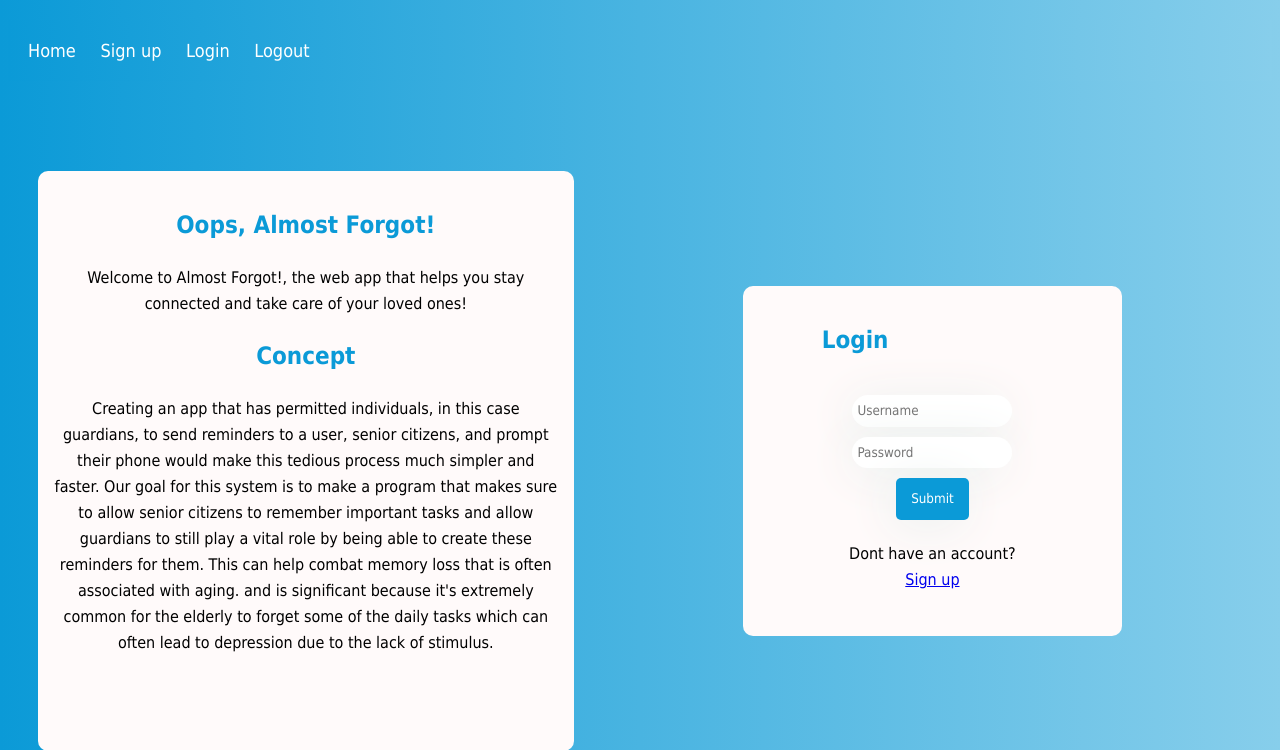
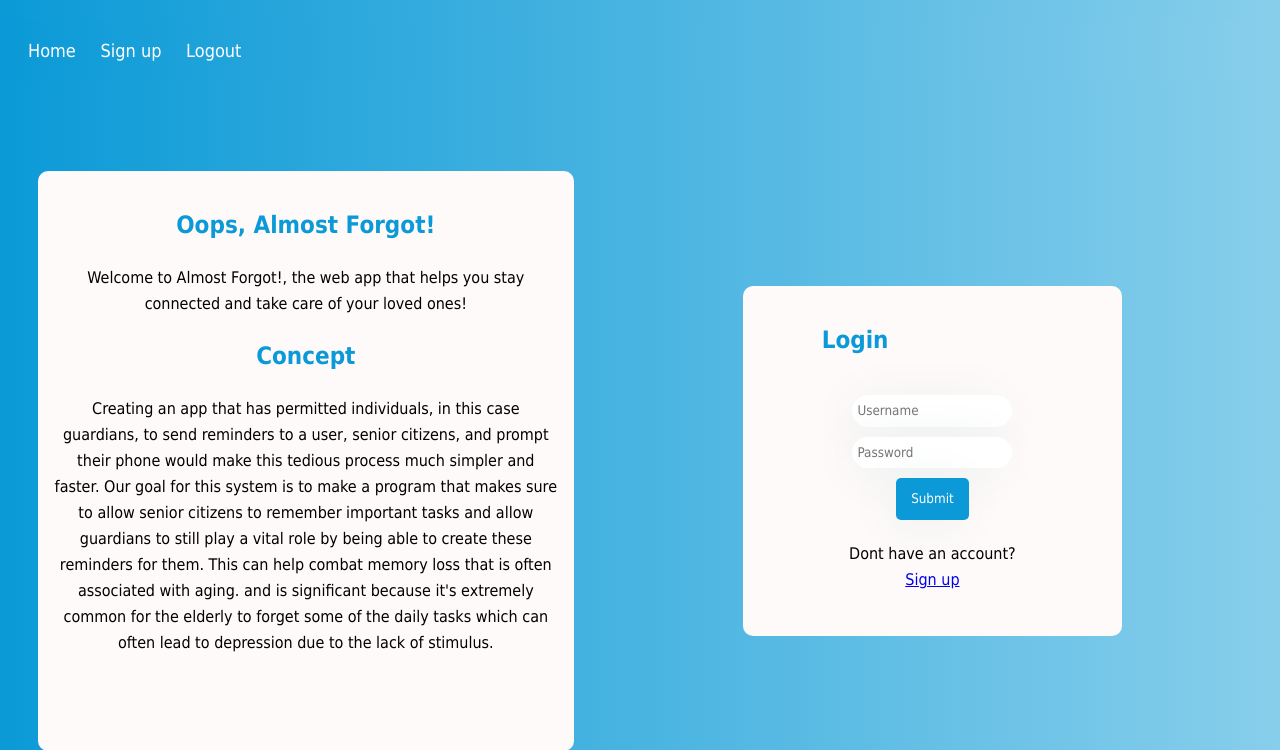
Before and after one commit to jventura7/reminder-app, a Flask app: page / in a window 1280 px wide. Shown: the top 750 px of the page. Run offline with Flask 2, Linux system fonts and the light colour scheme; some libraries are stand-ins or nearby versions.

Commit message:
Updated navbar

```diff
--- a/templates/base.html
+++ b/templates/base.html
@@ -10,7 +10,6 @@
             <ul>
               <li><a href="/">Home</a></li>
               <li><a href="signup">Sign up</a></li>
-              <li><a href="login">Login</a></li>
               <li><a href="#">Logout</a></li>
             </ul>
           </div>
```
